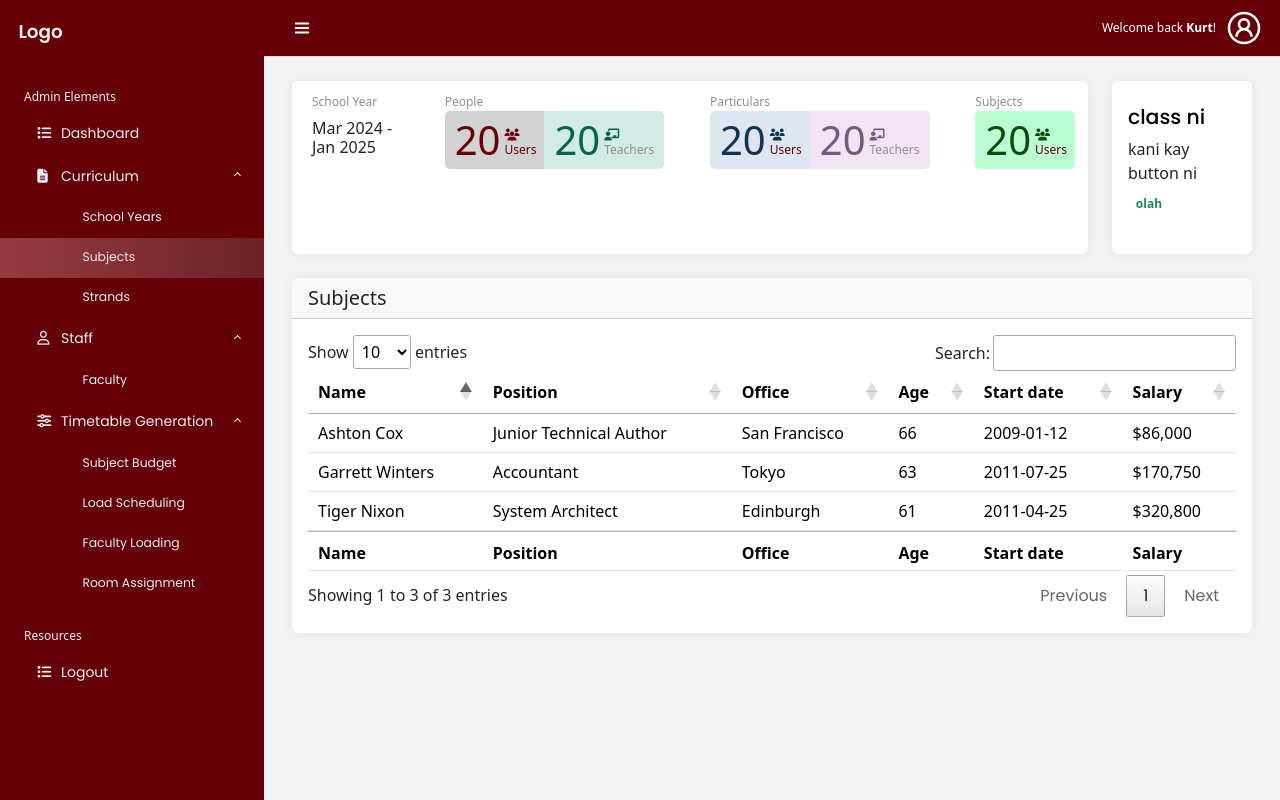
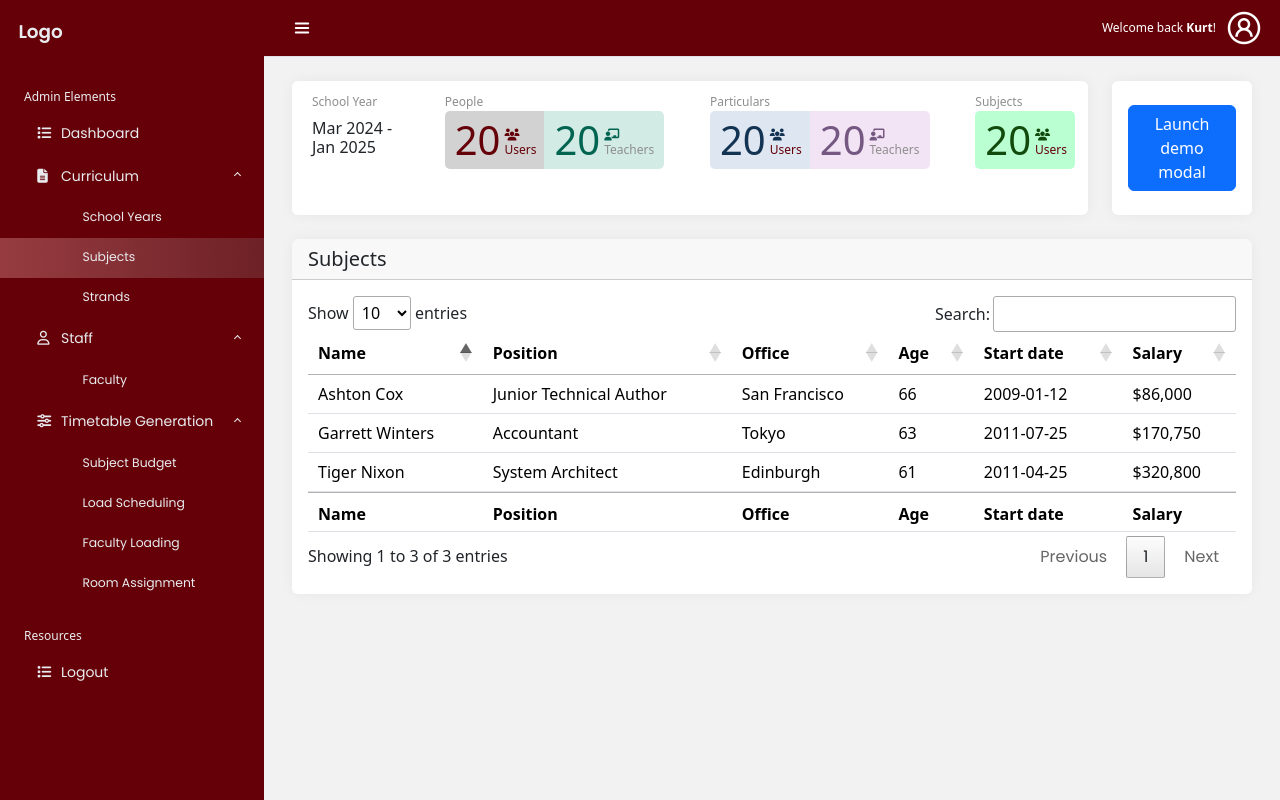
Before and after one commit to lemos-ctrl/swushs, a PHP site: page /Admin/Features/subject.php in a window 1280 px wide. Run offline with PHP 8.4, Linux system fonts and the light colour scheme; some libraries are stand-ins or nearby versions.

Commit message:
with non-working modal

```diff
--- a/Admin/Features/subject.php
+++ b/Admin/Features/subject.php
@@ -33,28 +33,34 @@
                 <div class="col-12 col-md-2 d-flex">
                     <div class="card flex-fill border-0">
                         <div class="card-body py-4">
-                            <div class="d-flex align-items-start">
-                                <div class="flex-grow-1">
-                                    <h4 class="mb-2">
-                                        class ni
-                                    </h4>
-                                    <p class="mb-2">
-                                        kani kay button ni
-                                    </p>
-                                    <div class="mb-0">
-                                        <span class="badge text-success me-2">
-                                            <p>olah</p>
-                                        </span>
-                                        <span class="text-muted">
+                            <button type="button" class="btn btn-primary" data-toggle="modal" data-target="#exampleModalCenter">Launch demo modal</button>
 
-                                        </span>
-                                    </div>
-                                </div>
-                            </div>
                         </div>
                     </div>
                 </div>
             </div>
+
+                <!-- Modal -->
+                <div class="modal fade" id="exampleModalCenter" tabindex="-1" role="dialog" aria-labelledby="exampleModalCenterTitle" aria-hidden="true">
+                <div class="modal-dialog modal-dialog-centered" role="document">
+                    <div class="modal-content">
+                    <div class="modal-header">
+                        <h5 class="modal-title" id="exampleModalLongTitle">Modal title</h5>
+                        <button type="button" class="close" data-dismiss="modal" aria-label="Close">
+                        <span aria-hidden="true">&times;</span>
+                        </button>
+                    </div>
+                    <div class="modal-body">
+                        ...
+                    </div>
+                    <div class="modal-footer">
+                        <button type="button" class="btn btn-secondary" data-dismiss="modal">Close</button>
+                        <button type="button" class="btn btn-primary">Save changes</button>
+                    </div>
+                    </div>
+                </div>
+                </div>
+
             <!-- ENDS HERE -->
                 <div class="card border-0">
                     <div class="card-header">
```
Also changed, not shown: Admin/includes/modal.php (added, +20 -0 lines).
